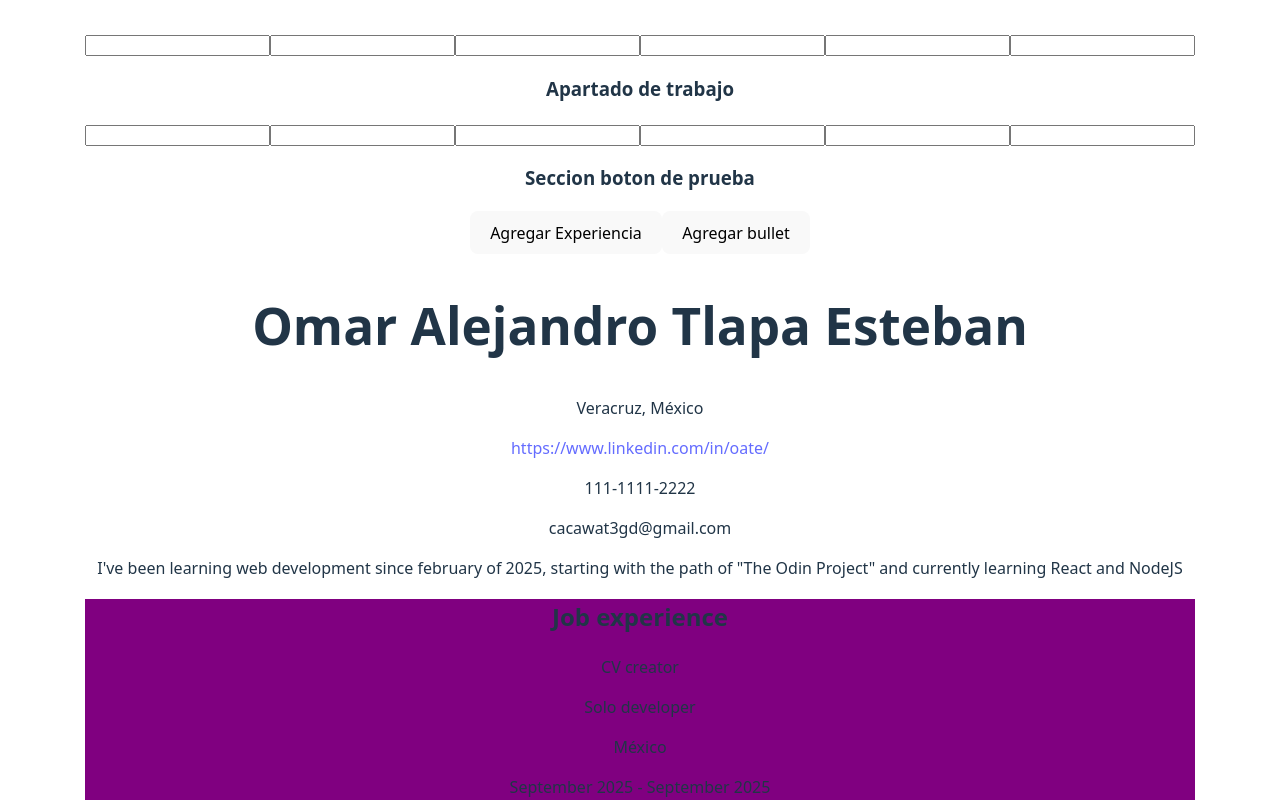
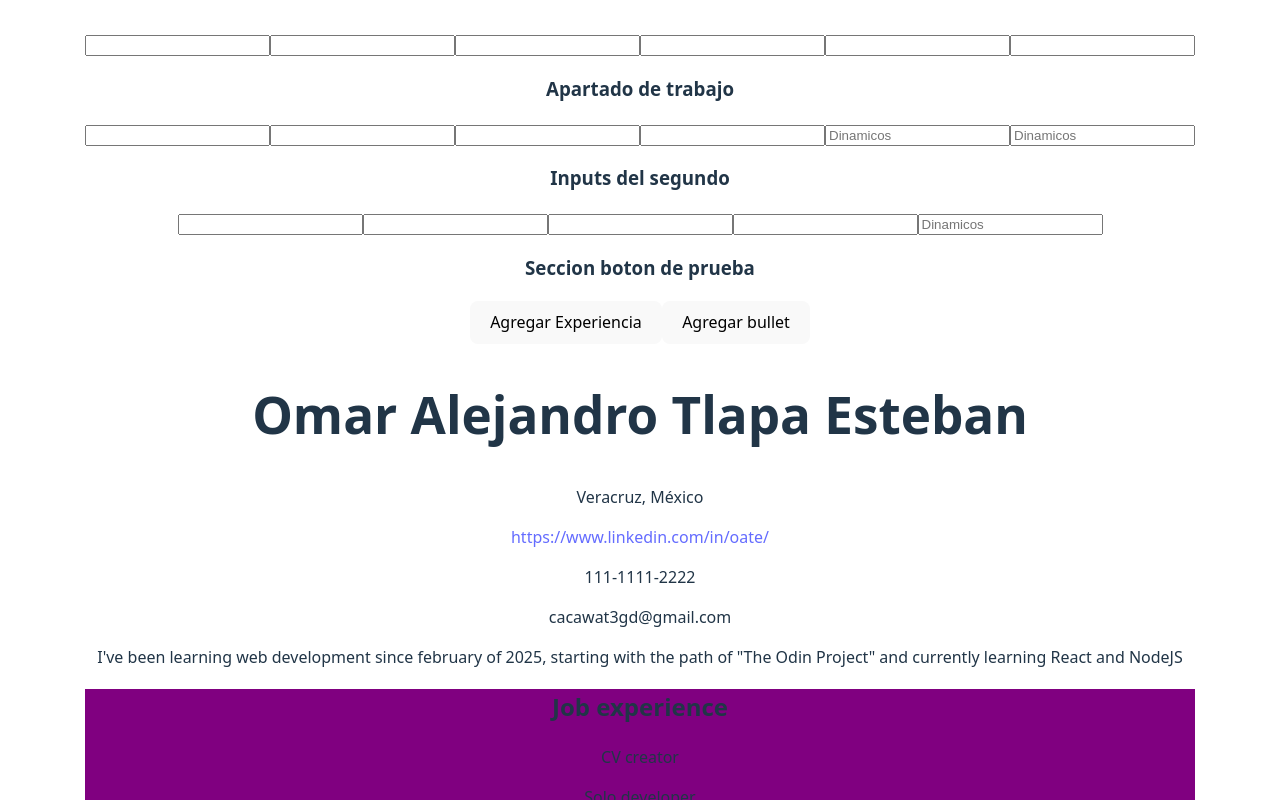
Before and after one commit to ccwt3/CV-generator, a React (Vite) app: page / in a window 1280 px wide. Shown: the top 800 px of the page. Built offline with nearby package versions, Linux system fonts and the light colour scheme.

Commit message:
Now you can edit existent bullet points in the first and second experiences

```diff
--- a/src/components/input_components/jobInputs.jsx
+++ b/src/components/input_components/jobInputs.jsx
@@ -1,30 +1,31 @@
-export default function JobInputs( {changeData, changeBullet, data} ) {
+function RenderingInputs({ changer, data, generalID }) {
+  const bullets = data[generalID]?.bullet ?? [];
+
+  return bullets.map(bul => {
+    return (
+      <input
+        key={bul.key}
+        type="text"
+        name="bullet"
+        placeholder="Dinamicos"
+        onChange={e => changer(e, data[generalID].key, bul.key)}
+      />
+    )
+  });
+}
+
+export default function JobInputs( {changeData, changeBullet, data, idx} ) {
   return (
     <>
-      <input type="text" name="company" onChange={e => changeData(e, data[0].key)} />
+      <input type="text" name="company" onChange={e => changeData(e, data[idx].key)} />
 
-      <input type="text" name="position" onChange={e => changeData(e, data[0].key)} />
+      <input type="text" name="position" onChange={e => changeData(e, data[idx].key)} />
 
-      <input type="text" name="place" onChange={e => changeData(e, data[0].key)} />
+      <input type="text" name="place" onChange={e => changeData(e, data[idx].key)} />
 
-      <input type="text" name="period" onChange={e => changeData(e, data[0].key)} />
+      <input type="text" name="period" onChange={e => changeData(e, data[idx].key)} />
 
-
-      <input type="text" name="bullet" onChange={e =>
-         changeBullet(
-          e,
-          data[0].key,
-          data[0].bullet[0].key
-        )}
-      />
-
-      <input type="text" name="bullet" onChange={e =>
-         changeBullet(
-          e,
-          data[0].key,
-          data[0].bullet[1].key
-        )}
-      />
+      <RenderingInputs changer={changeBullet} data={data} generalID={idx}/>
     </>
   )
 }
--- a/src/components/inputs.jsx
+++ b/src/components/inputs.jsx
@@ -96,7 +96,9 @@ export default function AllTheInputs(
 
       <h3>Apartado de trabajo</h3>
 
-      <JobInputs changeData={changeExperience} changeBullet={changeExperienceBullet} data={experienceData}/>
+      <JobInputs changeData={changeExperience} changeBullet={changeExperienceBullet} data={experienceData} idx={0}/>
+      <h3>Inputs del segundo</h3>
+      <JobInputs changeData={changeExperience} changeBullet={changeExperienceBullet} data={experienceData} idx={1}/>
 
       <h3>Seccion boton de prueba</h3>
       <button onClick={addExperience}>Agregar Experiencia</button>
```
